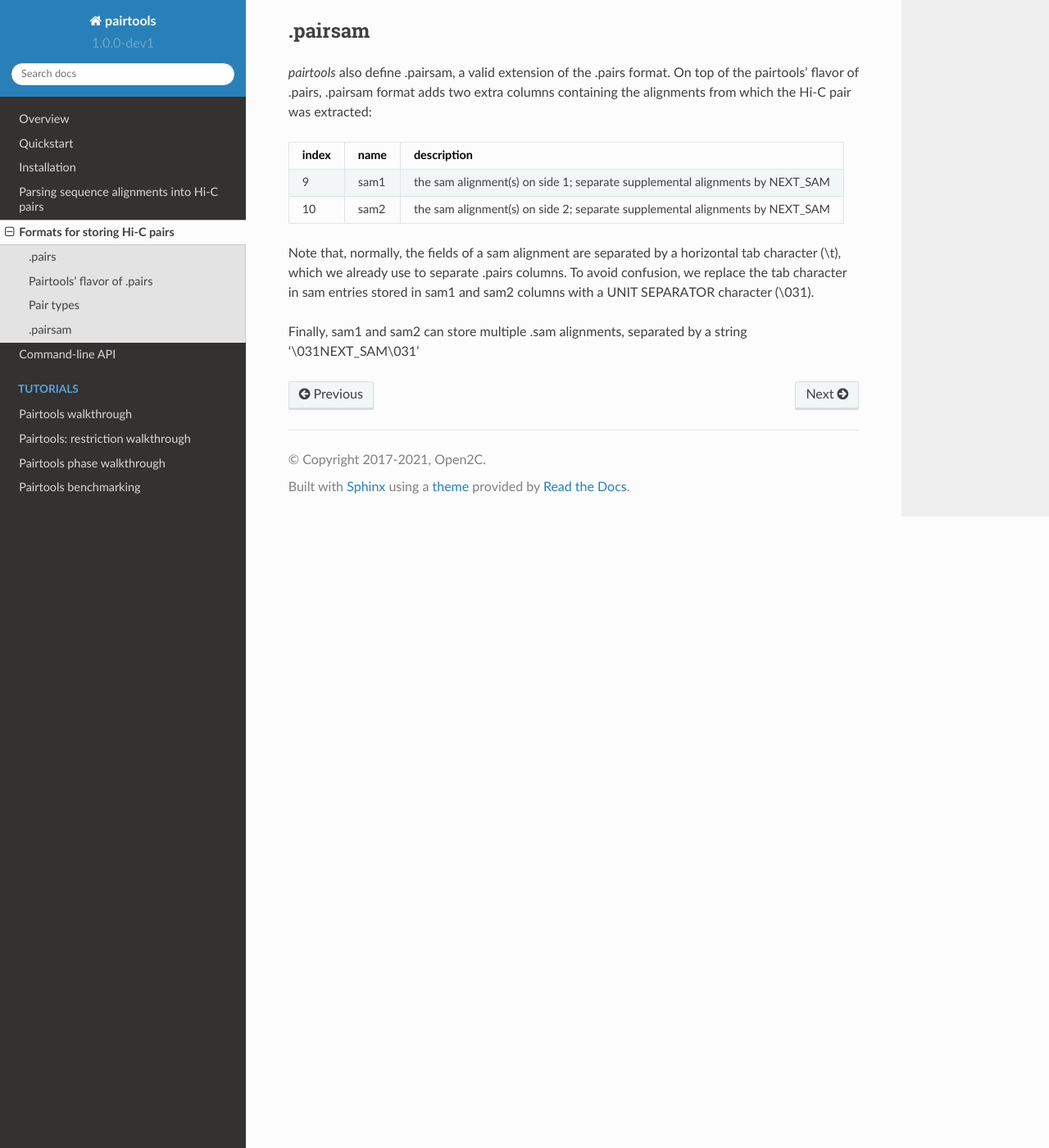
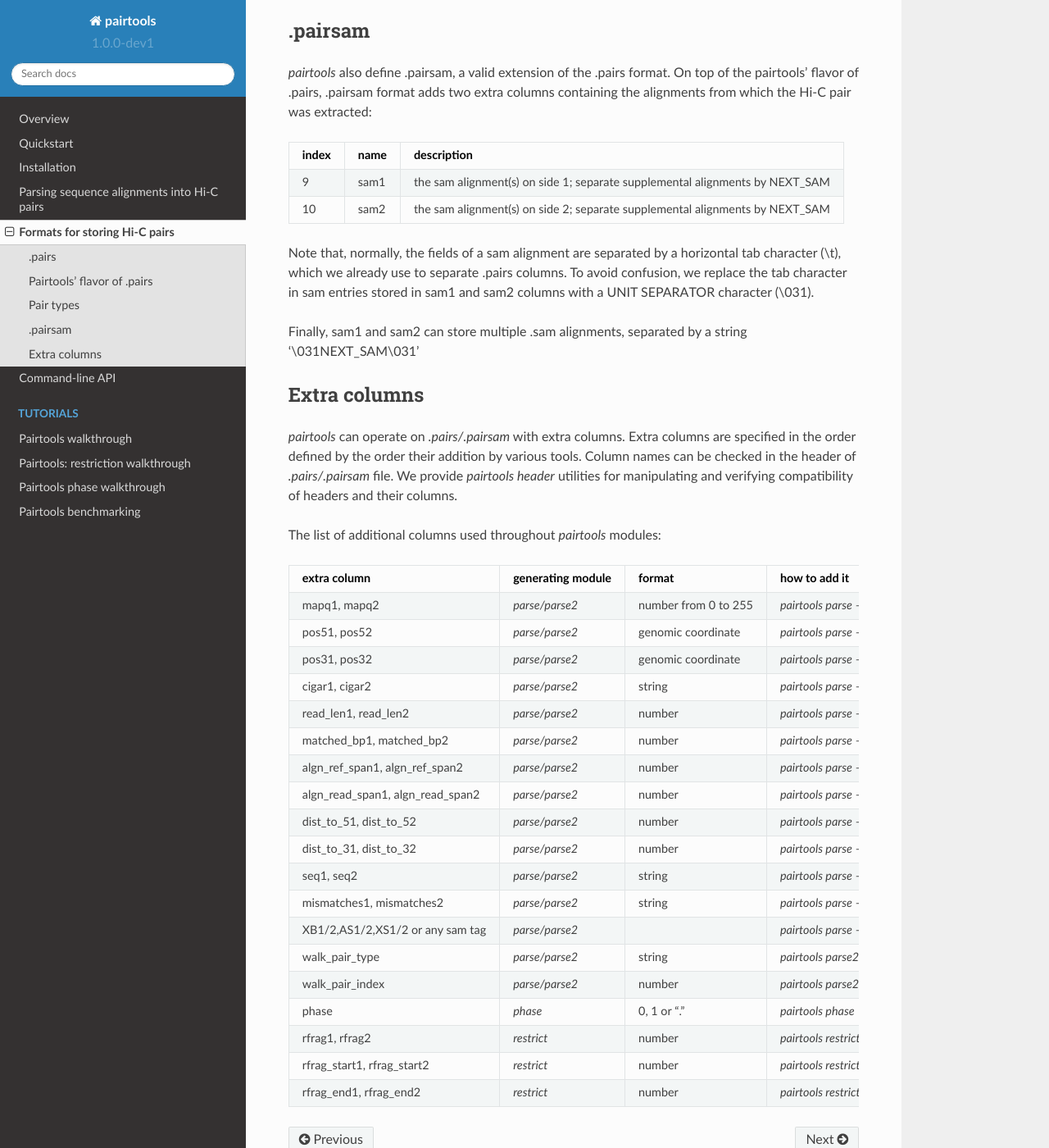
Before and after one commit to open2c/pairtools, a Sphinx documentation site: the page built from doc/formats.rst, in a window 1280 px wide and 1400 px high, scrolled down 2426 px. Shown: the whole window at 82% size. Built offline with Sphinx 7.4.7 and the Read the Docs theme 2.0.0, drawn with Linux system fonts in a browser that asks for light colours; pages that are not in the unit, such as notebooks, are missing from menus.

Commit message:
Column with annotated mismatched in parse/parse2 (#134)
- Mismatches reporting

- Docs improvements: summary table of extra columns in [formats docs](https://github.com/open2c/pairtools/blob/detect_mutations/doc/formats.rst#extra-columns), more cross-references between docs and tutorials

- Python 3.10 support by tests

- parse2 flipping is off by default for parse2, we've added explanations to this decision

```diff
--- a/doc/formats.rst
+++ b/doc/formats.rst
@@ -147,3 +147,37 @@ Finally, sam1 and sam2 can store multiple .sam alignments, separated by a string
 
 .. |check| unicode:: U+2714 .. check
 .. |cross| unicode:: U+274C .. cross
+
+Extra columns
+----------------
+
+`pairtools` can operate on `.pairs/.pairsam` with extra columns.
+Extra columns are specified in the order defined by the order their addition by various tools.
+Column names can be checked in the header of `.pairs/.pairsam` file.
+We provide `pairtools header` utilities for manipulating and verifying compatibility of headers and their columns.
+
+The list of additional columns used throughout `pairtools` modules:
+
+=================================== =================== ====================== ================================================== =================
+extra column                        generating module   format                 how to add it                                       description
+=================================== =================== ====================== ================================================== =================
+mapq1, mapq2                         `parse/parse2`      number from 0 to 255   `pairtools parse --add-columns mapq`              `Mapping quality <https://sequencing.qcfail.com/articles/mapq-values-are-really-useful-but-their-implementation-is-a-mess>`_, as reported in .sam/.bam, $-10 log_{10}(P_{error})$
+pos51, pos52                         `parse/parse2`      genomic coordinate     `pairtools parse --add-columns pos5`              5' position of alignment (closer to read start)
+pos31, pos32                         `parse/parse2`      genomic coordinate     `pairtools parse --add-columns pos3`              3' position of alignment (further from read start)
+cigar1, cigar2                       `parse/parse2`      string                 `pairtools parse --add-columns cigar`             `CIGAR, or Compact Idiosyncratic Gapped Alignment Report <https://en.wikipedia.org/wiki/Sequence_alignment#CIGAR_Format>`_ of alignment, as reported in .sam/.bam
+read_len1, read_len2                 `parse/parse2`      number                 `pairtools parse --add-columns read_len`          read length
+matched_bp1, matched_bp2             `parse/parse2`      number                 `pairtools parse --add-columns matched_bp`        number of matched alignment basepairs to the reference
+algn_ref_span1, algn_ref_span2       `parse/parse2`      number                 `pairtools parse --add-columns algn_ref_span`     basepairs of reference covered by alignment
+algn_read_span1, algn_read_span2     `parse/parse2`      number                 `pairtools parse --add-columns algn_read_span`    basepairs of read covered by alignment
+dist_to_51, dist_to_52               `parse/parse2`      number                 `pairtools parse --add-columns dist_to_5`         distance to 5'-end of read
+dist_to_31, dist_to_32               `parse/parse2`      number                 `pairtools parse --add-columns dist_to_3`         distance to 3'-end of read
+seq1, seq2                           `parse/parse2`      string                 `pairtools parse --add-columns seq`               sequence of alignment
+mismatches1, mismatches2             `parse/parse2`      string                 `pairtools parse --add-columns mismatches`        comma-separated list of mismatches relative to the reference, "{ref_letter}:{mut_letter}:{phred}:{ref_position}:{read_position}"
+XB1/2,AS1/2,XS1/2 or any sam tag     `parse/parse2`                             `pairtools parse --add-columns XA,XB,NM`          format depends on `tag specification <https://samtools.github.io/hts-specs/SAMv1.pdf>`_
+walk_pair_type                       `parse/parse2`      string                 `pairtools parse2 --add-pair-index`               Type of the pair relative to R1 and R2 reads of paired-end sequencing, see `pasring docs <https://pairtools.readthedocs.io/en/latest/parsing.html#rescuing-complex-walks>`_
+walk_pair_index                      `parse/parse2`      number                 `pairtools parse2 --add-pair-index`               Order of the pair in the complex walk, starting from 5'-end of left read, see `pasring docs <https://pairtools.readthedocs.io/en/latest/parsing.html#rescuing-complex-walks>`_
+phase                                `phase`             0, 1 or "."            `pairtools phase`                                 Phase of alignment (haplotype 1, 2, on unphased), see `phasing walkthrough <https://pairtools.readthedocs.io/en/latest/examples/pairtools_phase_walkthrough.html>`_
+rfrag1, rfrag2                       `restrict`          number                 `pairtools restrict`                              Unique index of the restriction fragment after annotating pairs positions, see `restriction walkthrough <https://pairtools.readthedocs.io/en/latest/examples/pairtools_restrict_walkthrough.html>`_
+rfrag_start1, rfrag_start2           `restrict`          number                 `pairtools restrict`                              Coordinate of the start of restriction fragment
+rfrag_end1, rfrag_end2               `restrict`          number                 `pairtools restrict`                              Coordinate of the end of restriction fragment
+=================================== =================== ====================== ================================================== =================
--- a/doc/parsing.rst
+++ b/doc/parsing.rst
@@ -265,7 +265,7 @@ position:
 Sometimes it is important to restore the sequence of ligation events (e.g., for MC-3C data). For that, you can add
 special columns ``walk_pair_index`` and ``walk_pair_type`` by setting ``--add-pair-index`` option of ``parse2``, that will keep the order and type of pair in the whole walk in the output .pairs file.
 
-- ``walk_pair_index`` contains information on the order of the pair in the recovered walk, starting from 5'-end of left read
+- ``walk_pair_index`` contains information on the order of the pair in the complex walk, starting from 5'-end of left read
 - ``walk_pair_type`` describes the type of the pair relative to R1 and R2 reads of paired-end sequencing:
 
   - "R1-2" - unconfirmed pair, right and left alignments in the pair originate from different reads (left or right). This might be indirect ligation (mediated by other DNA fragments).
```
Also changed, not shown: README.md (+36 -9 lines), 7 other files.
